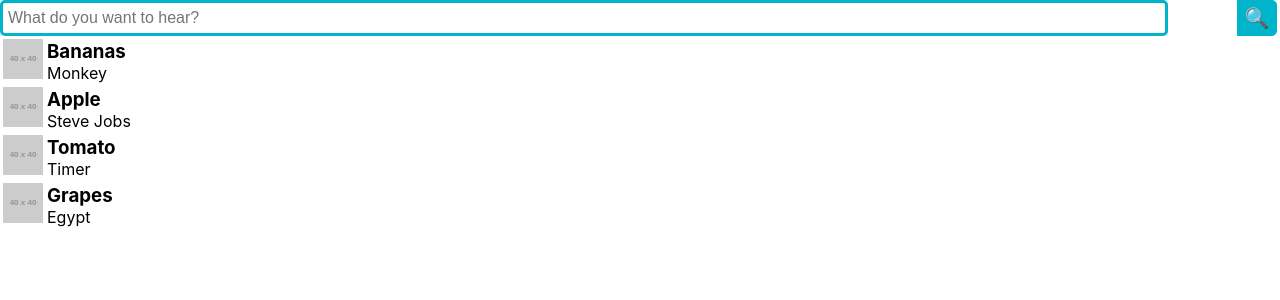
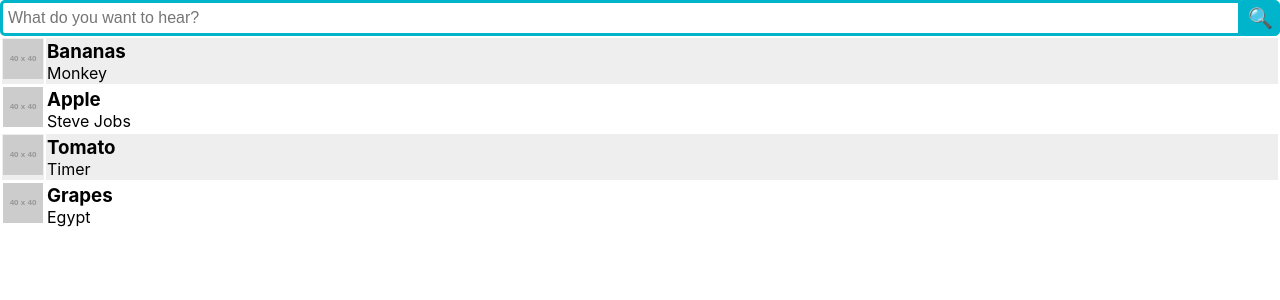
Before and after one commit to antonio-ramadas/palbum, a React (Create React App) app: page / in a window 1280 px wide. Shown: the top 300 px of the page. Built offline with nearby package versions, Linux system fonts and the light colour scheme.

Commit message:
Make the search bar adjust to the full page's width

```diff
--- a/src/App.css
+++ b/src/App.css
@@ -1,3 +1,7 @@
+table tr:nth-child(odd) {
+    background-color: #eee;
+}
+
 td p, td h3 {
     margin:0;
 }
@@ -11,18 +15,17 @@ tr {
 }
 
 .search {
-    width: 100%;
-    position: relative;
+    display: flex;
 }
 
 .searchTerm {
     float: left;
-    width: 90%;
+    width: 100%;
     border: 3px solid #00B4CC;
     padding: 5px;
     height: 20px;
     font-size: initial;
-    border-radius: 5px;
+    border-radius: 5px 0 0 5px;
     outline: none;
     color: #9DBFAF;
 }
@@ -32,7 +35,6 @@ tr {
 }
 
 .searchButton {
-    position: absolute;
     right: 3px;
     width: 40px;
     height: 36px;
```
